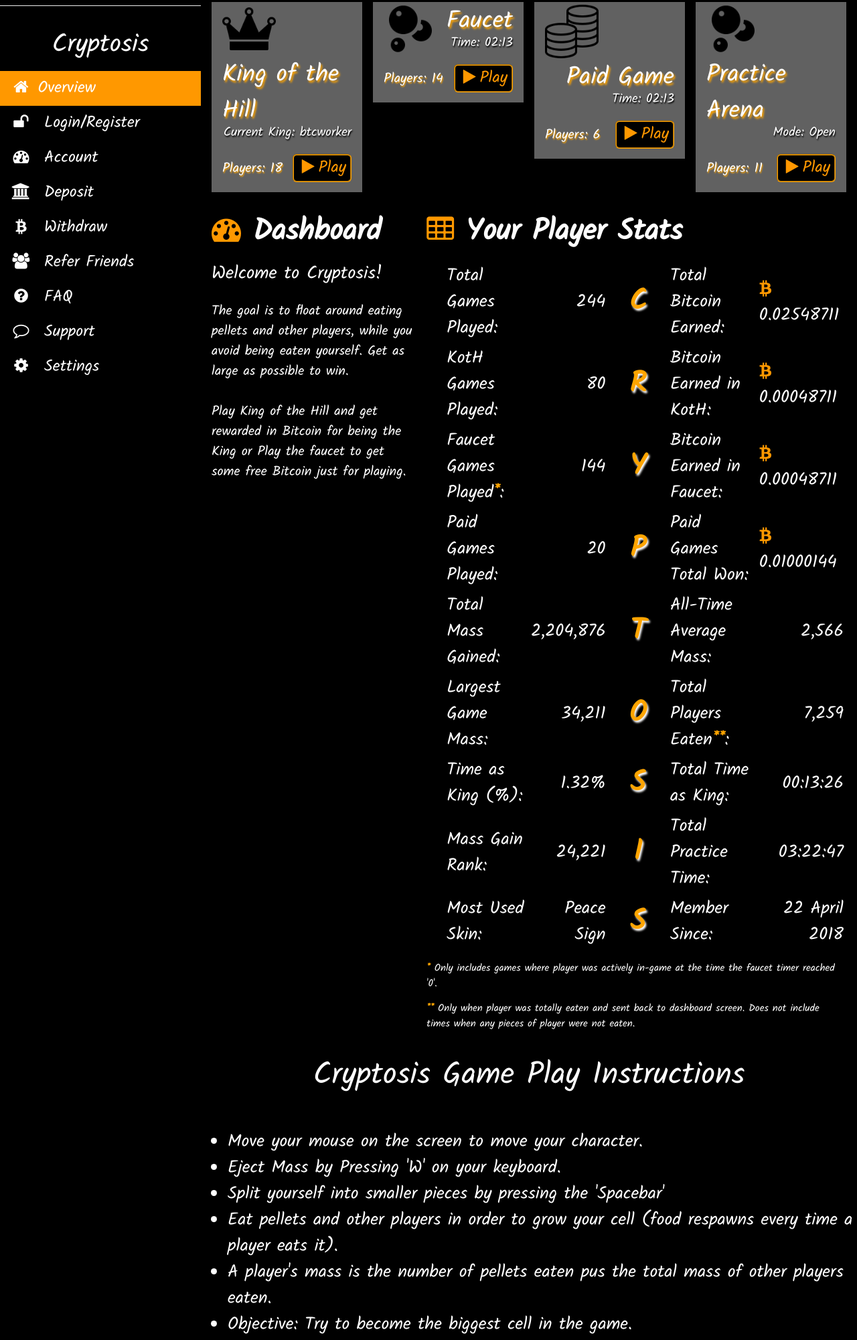
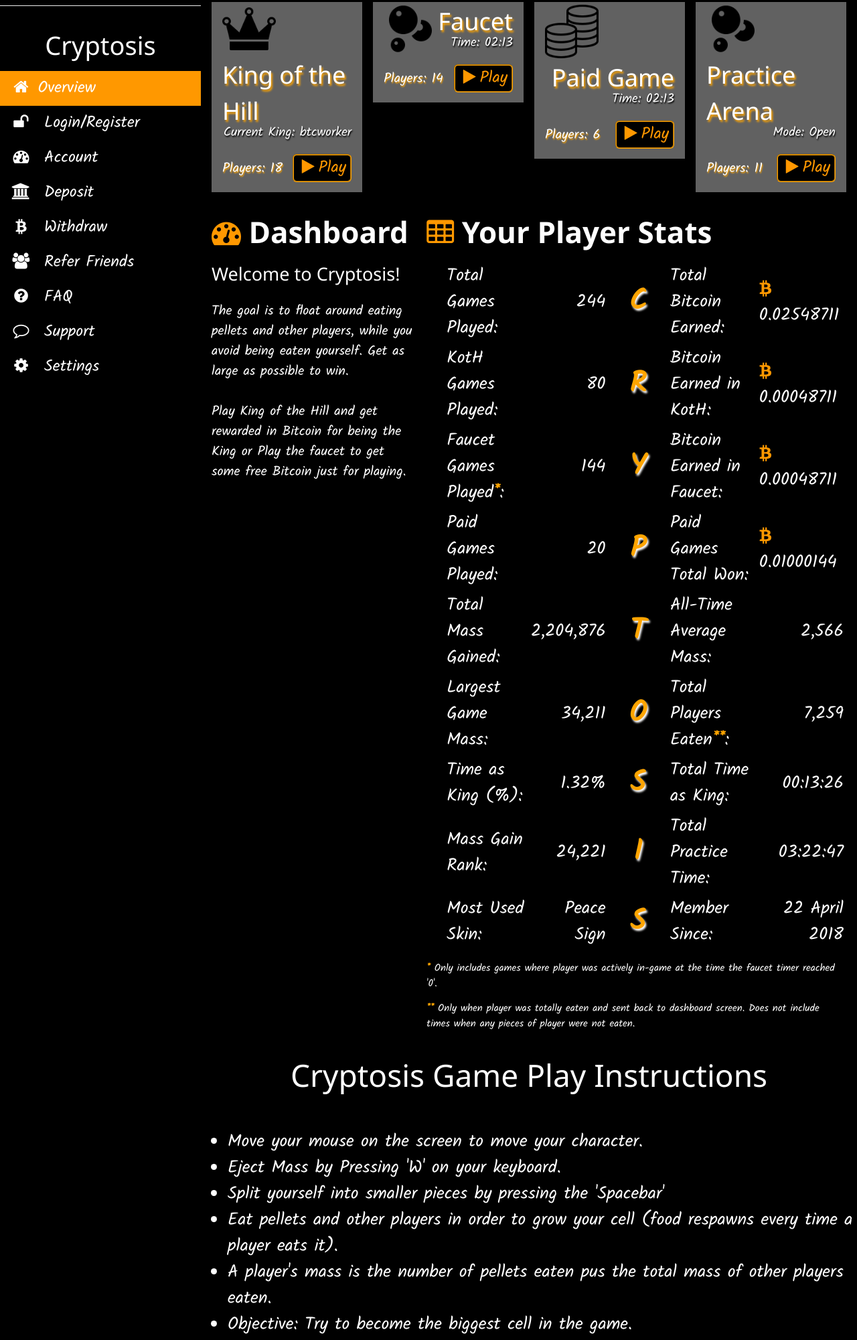
Before and after one commit to cotilloe/cell-wars-v1, a website built with webpack: page src/client/index.html in a window 1280 px wide. Shown: the part 148-2149 px from the top of the page at 67% size. Built offline with nearby package versions, Linux system fonts and the light colour scheme.

Commit message:
Update index.html

```diff
--- a/src/client/index.html
+++ b/src/client/index.html
@@ -7,12 +7,10 @@
 <link rel="stylesheet" href="https://www.w3schools.com/w3css/4/w3.css">
 <link rel="stylesheet" href="https://cdnjs.cloudflare.com/ajax/libs/font-awesome/4.7.0/css/font-awesome.min.css">
 
-<!-- Audio -->
-    <audio id="split_cell" src="audio/split.mp3"></audio>
-    <audio id="spawn_cell" src="audio/spawn.mp3"></audio>
-
 <style>
-html,body,h1,h2,h3,h4,h5,p,td,span,li,ul,ol,div,nav {font-family: "Kalam", sans-serif;}
+html,body {
+    font-family: "Kalam", sans-serif;
+}
 
 .view {
 	display: hidden;
```
